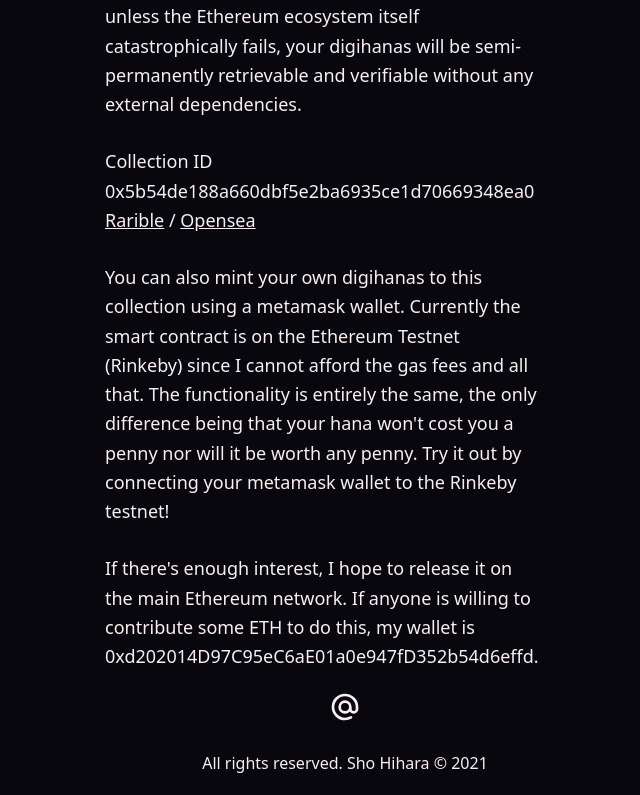
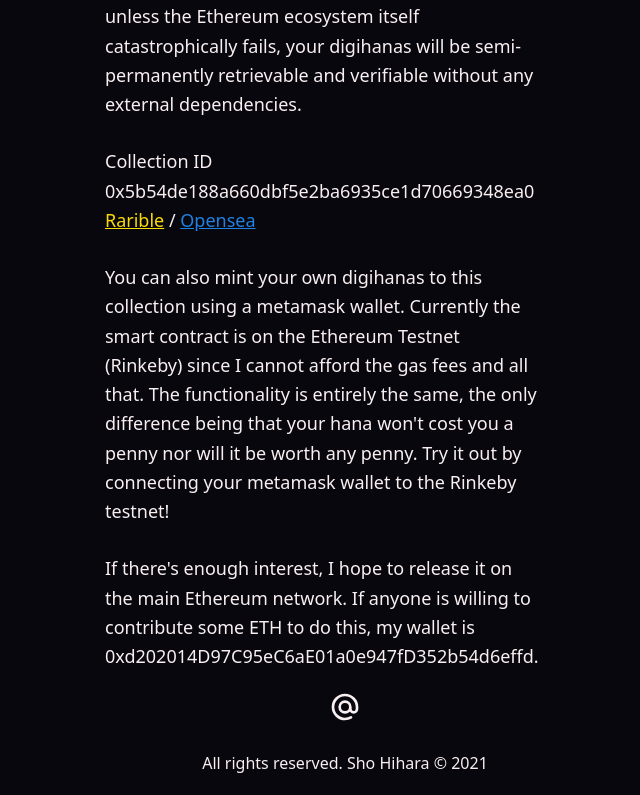
Before and after one commit to neila/neila.github.io, a Next.js app: page /works/digihana in a window 1280 px wide. Shown: the part 859-1654 px from the top of the page, without its empty margins (295-935 px from the left). Built offline with nearby package versions, Linux system fonts and the light colour scheme; what @tailwindcss/typography would draw is missing.

Commit message:
minor fix

```diff
--- a/pages/works/digihana.js
+++ b/pages/works/digihana.js
@@ -41,7 +41,7 @@
                                 Collection ID 0x5b54de188a660dbf5e2ba6935ce1d70669348ea0
                             </p>
                             <p>
-                                <a href='https://rinkeby.rarible.com/collection/0x5b54de188a660dbf5e2ba6935ce1d70669348ea0' className='#fbdb04'>Rarible</a> / <a href='https://testnets.opensea.io/collection/flowernft-azuwzflo4x' className='#2081E2'>Opensea</a>
+                                <a href='https://rinkeby.rarible.com/collection/0x5b54de188a660dbf5e2ba6935ce1d70669348ea0' className='text-[#fbdb04]'>Rarible</a> / <a href='https://testnets.opensea.io/collection/flowernft-azuwzflo4x' className='text-[#2081E2]'>Opensea</a>
                             </p>
                             <br />
                             <p>
```
